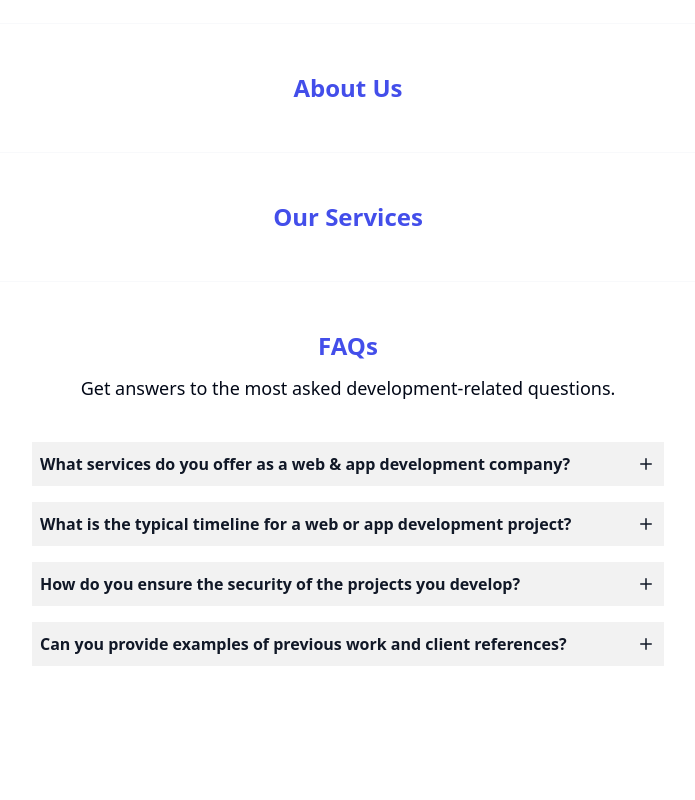
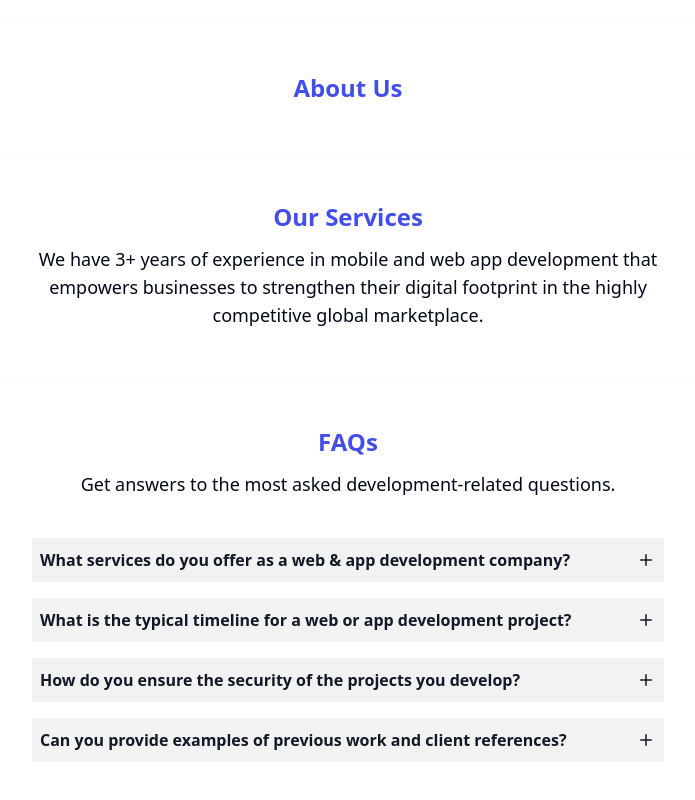
Before and after one commit to marville001/ggltech, a Next.js app in the folder ui/: page / in a window 1280 px wide. Shown: the part 673-1473 px from the top of the page, without its empty margins (292-987 px from the left). Before the commit the page ends 1427 px from the top, so only its background shows below. Built offline with nearby package versions, Linux system fonts and the light colour scheme.

Commit message:
some updates

```diff
--- a/ui/src/components/pages/home/services-section.tsx
+++ b/ui/src/components/pages/home/services-section.tsx
@@ -4,7 +4,10 @@ import React from 'react';
 const ServicesSection = () => {
 	return (
 		<section className="mx-auto max-w-7xl p-6 md:py-8 lg:py-12 lg:px-8">
-			<SectionTitle title="Our Services" />
+			<SectionTitle
+				title="Our Services"
+				summary="We have 3+ years of experience in mobile and web app development that empowers businesses to strengthen their digital footprint in the highly competitive global marketplace."
+			/>
 		</section>
 	);
 };
--- a/ui/src/components/ui/section-title.tsx
+++ b/ui/src/components/ui/section-title.tsx
@@ -11,7 +11,7 @@ const SectionTitle = ({ title, summary }: IProps) => {
 			<h2 className="text-2xl font-semibold text-primary">{title}</h2>
 			{
 				summary && (
-					<p className="max-w-[3xl] mt-3 md:text-lg">{summary}</p>
+					<p className="max-w-2xl text-center mx-auto mt-3 md:text-lg">{summary}</p>
 				)
 			}
 		</div>
--- a/ui/src/styles/globals.css
+++ b/ui/src/styles/globals.css
@@ -82,3 +82,10 @@ body {
 .bottom_shadow {
     box-shadow: 0 0 2px 0 rgba(0, 0, 0, 0.5);
 }
+
+.box_shadow {
+    border-radius: 3px;
+    box-shadow: 0 0 15px 10px #ececec;
+    -webkit-box-shadow: 0 0 15px 10px #ececec;
+    background: #fff;
+}
```
